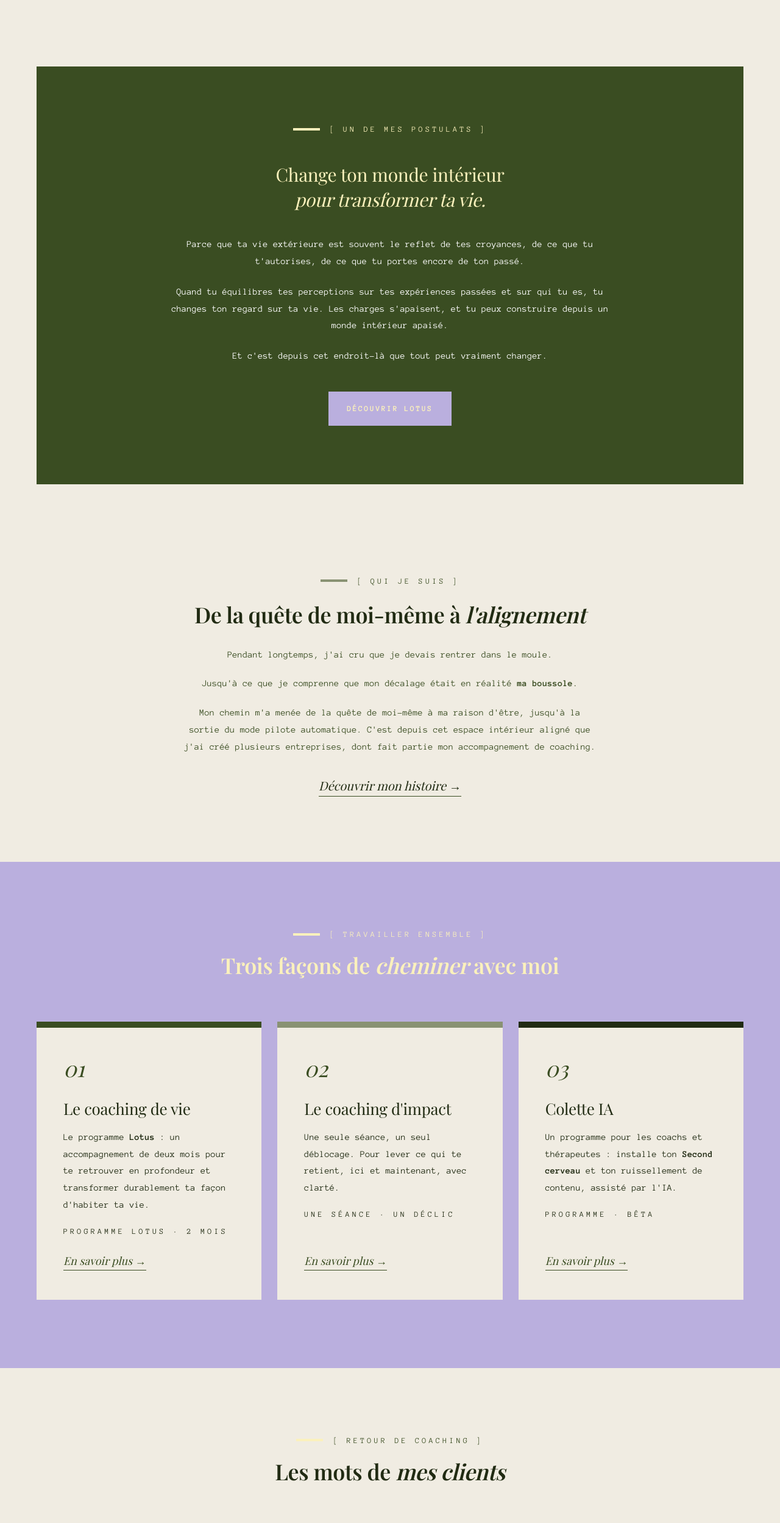
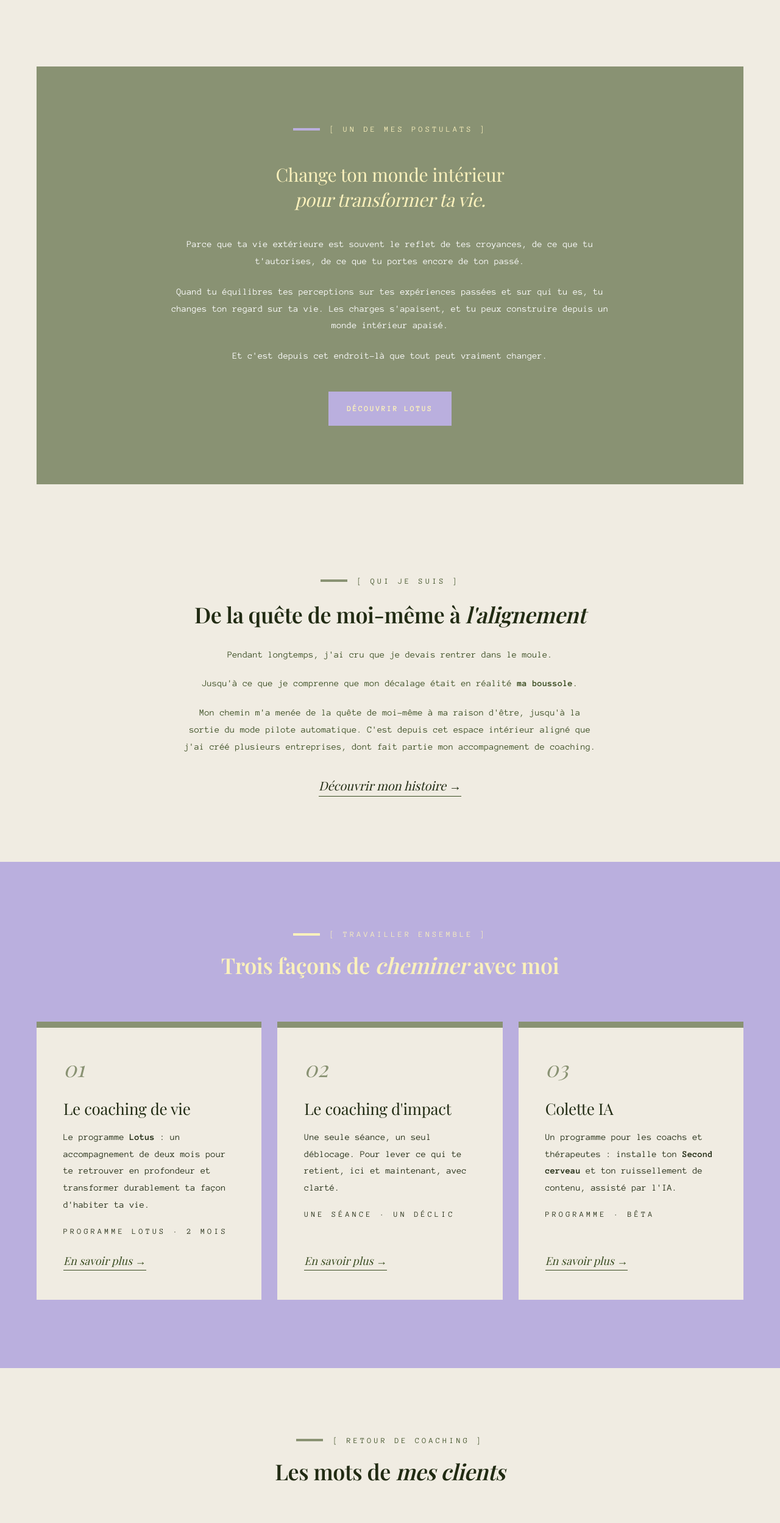
Before and after one commit to angeliquerobin-ia/angeliquerobin-com, a plain HTML site: page accueil.html in a window 1280 px wide. Shown: the part 988-3485 px from the top of the page at 61% size. Drawn offline with nearby package versions, Linux system fonts and the light colour scheme; a web font is replaced by a local one.

Commit message:
Accueil : postulat en sauge (tiret indigo), cartes et chiffres sauge, témoignages en traits sauge
Co-Authored-By: Claude Opus 5.5 <noreply@anthropic.com>

```diff
--- a/accueil.html
+++ b/accueil.html
@@ -131,9 +131,9 @@
   </section>
 
   <section style="max-width: 1240px; margin: 0 auto; padding: 0 40px 112px;">
-    <div class="fond-vert" style="padding: 96px 60px;">
+    <div class="fond-sauge" style="padding: 96px 60px;">
       <div style="max-width: 720px; margin: 0 auto;">
-        <div class="kicker label" style=" margin-bottom: 48px; text-align: center;">Un de mes postulats</div>
+        <div class="kicker label" style=" margin-bottom: 48px; text-align: center; --filet: var(--aura);">Un de mes postulats</div>
         <p class="lead" style="font-size: clamp(24px, 2.4vw, 30px); line-height: 1.35; margin: 0 0 40px; color: var(--blanc); text-align: center;">Change ton monde intérieur<br><em>pour transformer ta vie.</em></p>
         <p class="body" style="color: var(--blanc); margin: 0 0 22px; text-align: center;">Parce que ta vie extérieure est souvent le reflet de tes croyances, de ce que tu t'autorises, de ce que tu portes encore de ton passé.</p>
         <p class="body" style="color: var(--blanc); margin: 0 0 22px; text-align: center;">Quand tu équilibres tes perceptions sur tes expériences passées et sur qui tu es, tu changes ton regard sur ta vie. Les charges s'apaisent, et tu peux construire depuis un monde intérieur apaisé.</p>
@@ -159,22 +159,22 @@
         <h2 class="lead" style="font-size: clamp(28px, 2.8vw, 38px); margin: 0 0 22px; color: var(--vert-nuit);">Trois façons de <em>cheminer</em> avec moi</h2>
       </div>
       <div style="display: grid; grid-template-columns: repeat(3, 1fr); gap: 26px;">
-        <div class="offer-card carte" style="--bandeau: var(--vert-profond);">
-          <div class="offer-num" style="font-size: 36px; color: var(--vert-profond); margin-bottom: 28px;">01</div>
+        <div class="offer-card carte" style="--bandeau: var(--sauge);">
+          <div class="offer-num" style="font-size: 36px; color: var(--sauge); margin-bottom: 28px;">01</div>
           <h3 class="lead" style="font-size: 26px; margin: 0 0 18px; color: var(--vert-nuit);">Le coaching de vie</h3>
           <p class="body" style="color: var(--vert-profond); margin: 0 0 22px;">Le programme <strong>Lotus</strong>&nbsp;: un accompagnement de deux mois pour te retrouver en profondeur et transformer durablement ta façon d'habiter ta vie.</p>
           <p class="kicker" style="color: var(--vert-profond); margin: 0;">Programme Lotus &middot; 2 mois</p>
           <div class="offer-cta"><a href="/lotus" class="navlink" style="font-family: var(--font-titre); font-style: italic; font-size: 18px; color: var(--vert-profond); border-bottom: 1px solid var(--vert-profond); padding-bottom: 3px;">En savoir plus →</a></div>
         </div>
         <div class="offer-card carte" style="--bandeau: var(--sauge);">
-          <div class="offer-num" style="font-size: 36px; color: var(--vert-profond); margin-bottom: 28px;">02</div>
+          <div class="offer-num" style="font-size: 36px; color: var(--sauge); margin-bottom: 28px;">02</div>
           <h3 class="lead" style="font-size: 26px; margin: 0 0 18px; color: var(--vert-nuit);">Le coaching d'impact</h3>
           <p class="body" style="color: var(--vert-profond); margin: 0 0 22px;">Une seule séance, un seul déblocage. Pour lever ce qui te retient, ici et maintenant, avec clarté.</p>
           <p class="kicker" style="color: var(--vert-profond); margin: 0;">Une séance &middot; un déclic</p>
           <div class="offer-cta"><a href="/coaching-impact" class="navlink" style="font-family: var(--font-titre); font-style: italic; font-size: 18px; color: var(--vert-profond); border-bottom: 1px solid var(--vert-profond); padding-bottom: 3px;">En savoir plus →</a></div>
         </div>
-        <div class="offer-card carte" style="--bandeau: var(--vert-nuit);">
-          <div class="offer-num" style="font-size: 36px; color: var(--vert-profond); margin-bottom: 28px;">03</div>
+        <div class="offer-card carte" style="--bandeau: var(--sauge);">
+          <div class="offer-num" style="font-size: 36px; color: var(--sauge); margin-bottom: 28px;">03</div>
           <h3 class="lead" style="font-size: 26px; margin: 0 0 18px; color: var(--vert-nuit);">Colette IA</h3>
           <p class="body" style="color: var(--vert-profond); margin: 0 0 22px;">Un programme pour les coachs et thérapeutes&nbsp;: installe ton <strong>Second cerveau</strong> et ton ruissellement de contenu, assisté par l'IA.</p>
           <p class="kicker" style="color: var(--vert-profond); margin: 0;">Programme &middot; bêta</p>
@@ -186,25 +186,25 @@
 
   <section style="max-width: 1240px; margin: 0 auto; padding: 112px 40px;">
     <div style="text-align: center; max-width: 40rem; margin: 0 auto 68px;">
-      <div class="kicker label" style=" margin-bottom: 24px; --filet: var(--jaune);">Retour de coaching</div>
+      <div class="kicker label" style=" margin-bottom: 24px; --filet: var(--sauge);">Retour de coaching</div>
       <h2 class="lead" style="font-size: clamp(28px, 2.8vw, 38px); margin: 0 0 20px; color: var(--ink);">Les mots de <em>mes clients</em></h2>
     </div>
     <div style="display: grid; grid-template-columns: repeat(3, 1fr); gap: 32px;">
-      <figure class="temoignage" style="margin: 0; display: flex; flex-direction: column;">
+      <figure class="temoignage" style="border-left-color: var(--sauge); margin: 0; display: flex; flex-direction: column;">
         <blockquote class="body" style="margin: 0 0 24px; color: var(--vert-nuit); flex: 1 0 auto;">« Je vous recommande Angélique, <em>pépite de coach</em> qui vous accompagne à aborder vos projets de manière efficace, avec en bonus un pas de plus vers la découverte de vous-même. »</blockquote>
         <figcaption><div class="kicker" style="font-size: 12px; color: var(--vert-profond);">Sarah&nbsp;P.</div></figcaption>
       </figure>
-      <figure class="temoignage" style="margin: 0; display: flex; flex-direction: column;">
+      <figure class="temoignage" style="border-left-color: var(--sauge); margin: 0; display: flex; flex-direction: column;">
         <blockquote class="body" style="margin: 0 0 24px; color: var(--vert-nuit); flex: 1 0 auto;">« Je remercie Angélique pour son <em>écoute attentive</em>, son professionnalisme, toutes les ressources et connaissances qu'elle a pu mettre à mon service. Ce fut un travail riche et intense qui porte ses fruits. »</blockquote>
         <figcaption><div class="kicker" style="font-size: 12px; color: var(--vert-profond);">Laure&nbsp;P.</div></figcaption>
       </figure>
-      <figure class="temoignage" style="margin: 0; display: flex; flex-direction: column;">
+      <figure class="temoignage" style="border-left-color: var(--sauge); margin: 0; display: flex; flex-direction: column;">
         <blockquote class="body" style="margin: 0 0 24px; color: var(--vert-nuit); flex: 1 0 auto;">« Elle m'a aidée avec <em>patience et bienveillance</em> à faire le bilan sur ma situation et ce que je souhaitais vraiment pour la suite. Aujourd'hui, j'ai le courage de prendre un nouveau départ en toute confiance. »</blockquote>
         <figcaption><div class="kicker" style="font-size: 12px; color: var(--vert-profond);">Karine&nbsp;B.</div></figcaption>
       </figure>
     </div>
     <div style="text-align: center; margin-top: 52px;">
-      <a href="/temoignages" class="navlink" style="font-family: var(--font-titre); font-style: italic; font-size: 20px; color: var(--ink); border-bottom: 1px solid var(--vert-profond); padding-bottom: 4px;">Voir tous les témoignages →</a>
+      <a href="/temoignages" class="navlink" style="font-family: var(--font-titre); font-style: italic; font-size: 20px; color: var(--ink); border-bottom: 1px solid var(--sauge); padding-bottom: 4px;">Voir tous les témoignages →</a>
     </div>
   </section>
 
```
